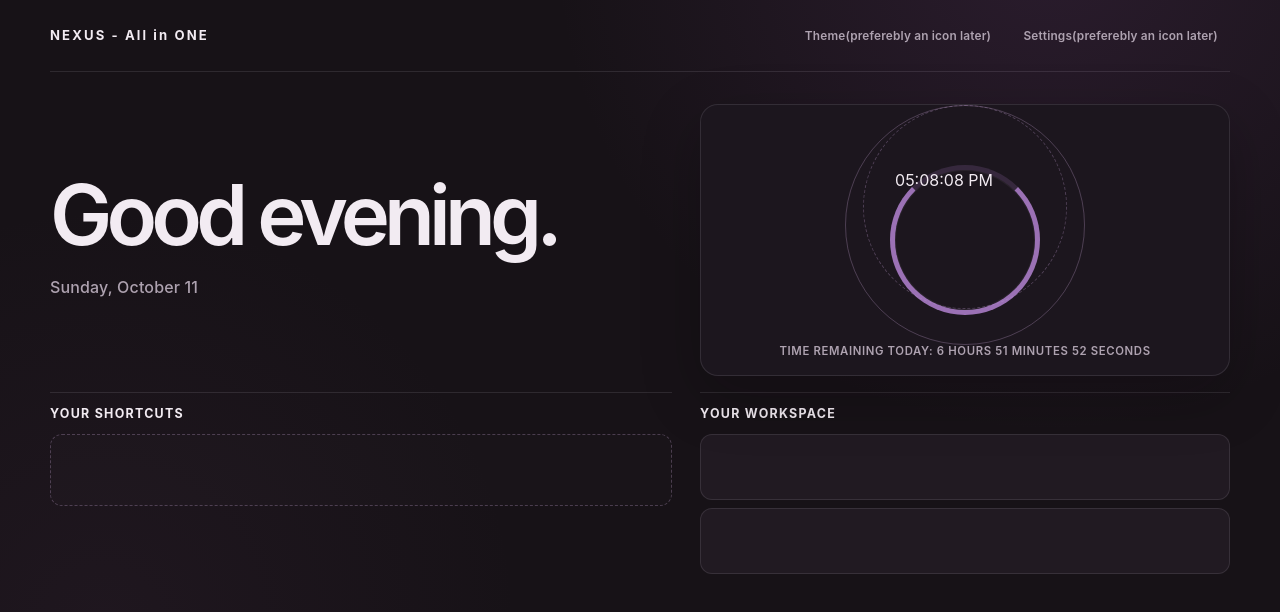
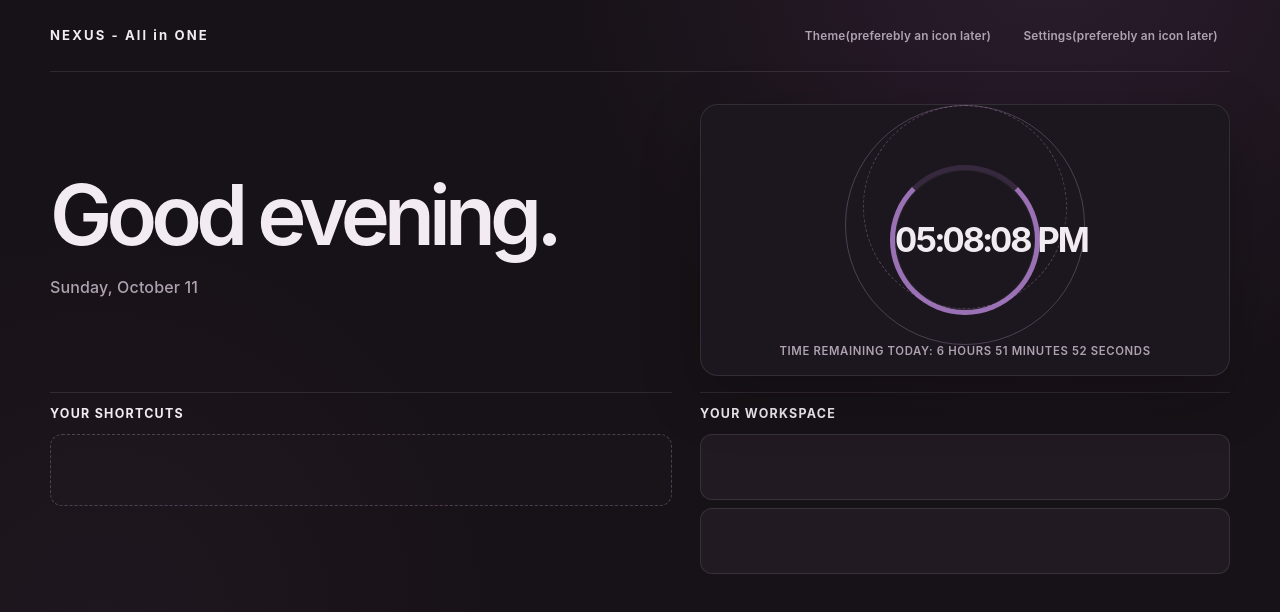
Before and after one commit to Aarjal/Nexus, a website built with Vite: page index.html in a window 1280 px wide. Built offline with nearby package versions, Linux system fonts and the light colour scheme.

```diff
--- a/src/style.css
+++ b/src/style.css
@@ -167,6 +167,8 @@ main {
 }
 
 #clock figure {
+  display: grid;
+  place-items: center;
   z-index: 1;
   width: min(164px, 48%);
   aspect-ratio: 1;
@@ -175,6 +177,16 @@ main {
   border-top-color: rgba(191, 140, 225, 0.16);
   border-radius: 50%;
   box-shadow: inset 0 0 0 1px rgba(255, 255, 255, 0.05);
+}
+
+#digital-time {
+  color: var(--text);
+  font-size: clamp(1.35rem, 3.1vw, 2.15rem);
+  font-variant-numeric: tabular-nums;
+  font-weight: 650;
+  letter-spacing: -0.06em;
+  line-height: 1;
+  white-space: nowrap;
 }
 
 #time-lebel {
```
Also changed, not shown: src/counter.js (deleted, +0 -9 lines).
